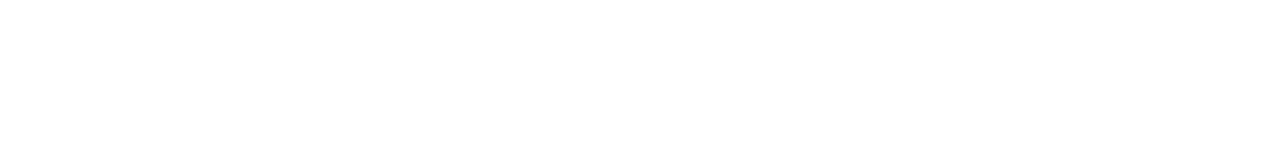
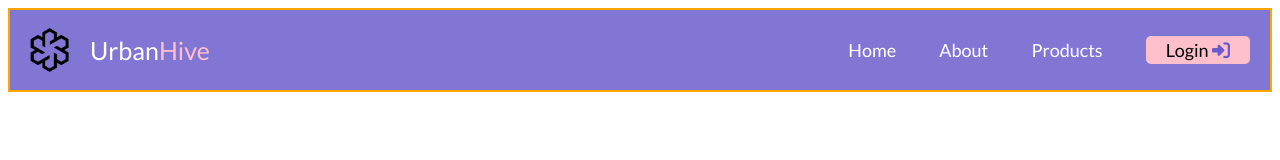
Before and after one commit to mashuk-tamim/mens-bag, a plain HTML site: page index.html in a window 1280 px wide. Drawn offline with Linux system fonts and the light colour scheme.

Commit message:
navbar section finished

```diff
--- a/index.html
+++ b/index.html
@@ -1,11 +1,42 @@
 <!DOCTYPE html>
 <html lang="en">
+
 <head>
     <meta charset="UTF-8">
     <meta name="viewport" content="width=device-width, initial-scale=1.0">
-    <title>Document</title>
+    <title>Mens Bag</title>
+    <link rel="stylesheet" href="styles/urbanhive.css">
+
+    <link rel="preconnect" href="https://fonts.googleapis.com">
+    <link rel="preconnect" href="https://fonts.gstatic.com" crossorigin>
+    <link href="https://fonts.googleapis.com/css2?family=Dancing+Script:wght@400;500;700&family=Lato:wght@400;900&display=swap" rel="stylesheet">
+    <script src="https://kit.fontawesome.com/ecb685900b.js" crossorigin="anonymous"></script>
+
 </head>
+
 <body>
+    <header>
+        <!-- navbar section starts here -->
+        <nav class="nav-container">
+            <div class="logo-container">
+                <img src="resources/nav-image/urban-hive.png" alt="">
+                <p>Urban<span class="secondary-color">Hive</span></p>
+            </div>
+            <div class="item-container">
+                <a href="Home">Home</a>
+                <a href="About ">About</a>
+                <a href="Products">Products</a>
+                <a href="Login" class="login">Login <i class="fa-solid fa-right-to-bracket"></i></a>
+            </div>
+        </nav>
+    </header>
+    <main>
+
+    </main>
+    <footer>
+
+    </footer>
 
 </body>
+
 </html>
--- /dev/null
+++ b/styles/urbanhive.css
@@ -0,0 +1,50 @@
+:root{
+    --primary-color: slateblue;
+    --secondary-color: pink;
+}
+body {
+    font-family: 'Dancing Script', cursive;
+    font-family: 'Lato', sans-serif;
+}
+
+.nav-container {
+    border: 2px solid orange;
+    background-color: rgba(105, 90, 205, 0.826);
+    min-height: 50px;
+    display: flex;
+    justify-content: space-between;
+    align-items: center;
+}
+
+.logo-container {
+    display: flex;
+}
+
+.logo-container img {
+    width: 80px;
+}
+
+.logo-container p {
+    font-size: 25px;
+    color: white;
+}
+.secondary-color{
+    color: var(--secondary-color);
+}
+
+.item-container a {
+    color: white;
+    text-decoration: none;
+    font-size: 18px;
+    margin: 0px 20px;
+}
+.item-container .login{
+    color: black;
+    background-color: var(--secondary-color);
+    padding: 3px 20px;
+    border: none;
+    border-radius: 5px;
+}
+.login i{
+    color: var(--primary-color);
+}
```
Also changed, not shown: resources/banner-image/bag-picture.jpg (added), resources/customer-picture/person.png (added), resources/discount/React-removebg-preview.png (added), resources/nav-image/urban-hive.png (added), resources/products/bag.png (added).
